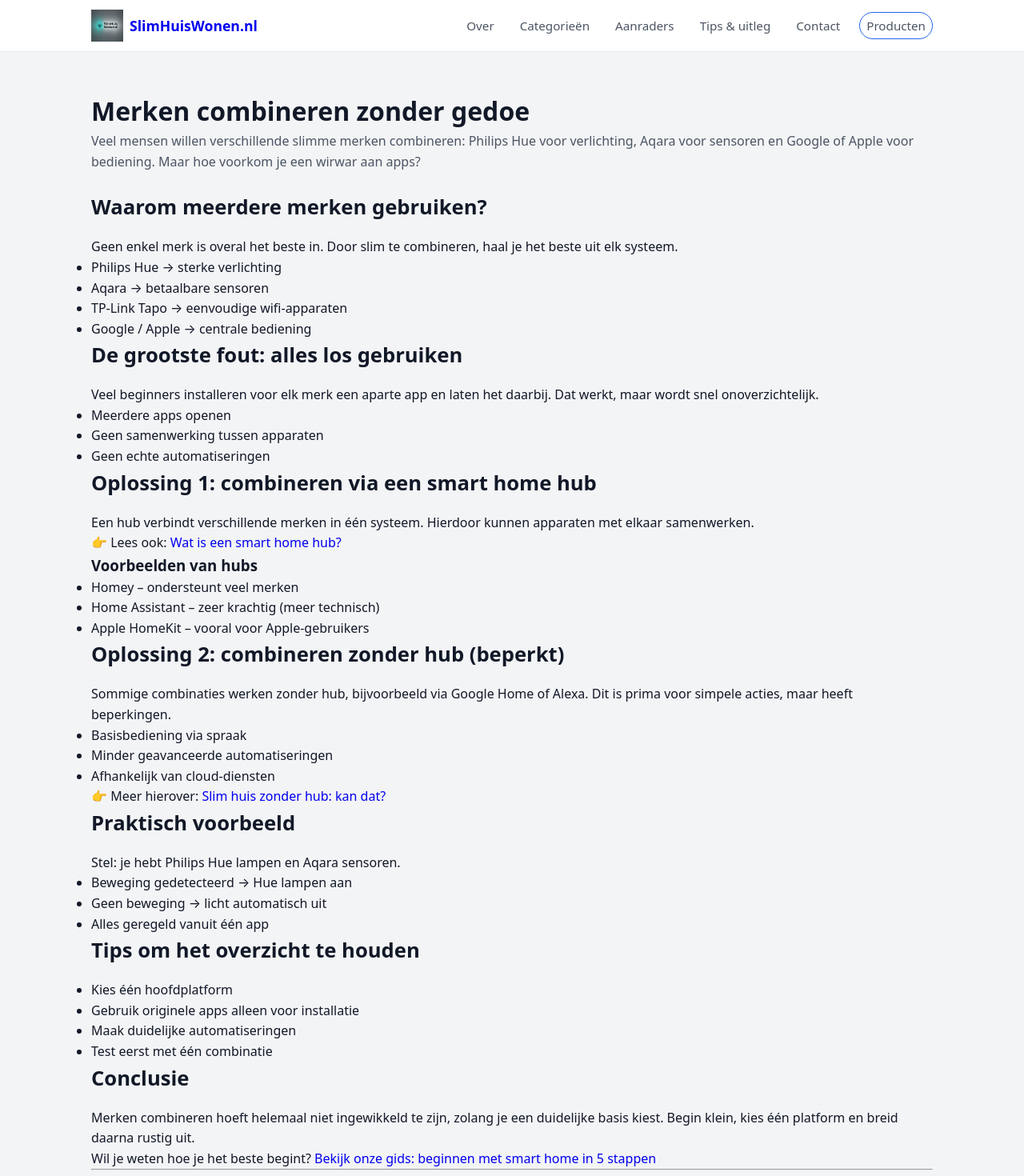
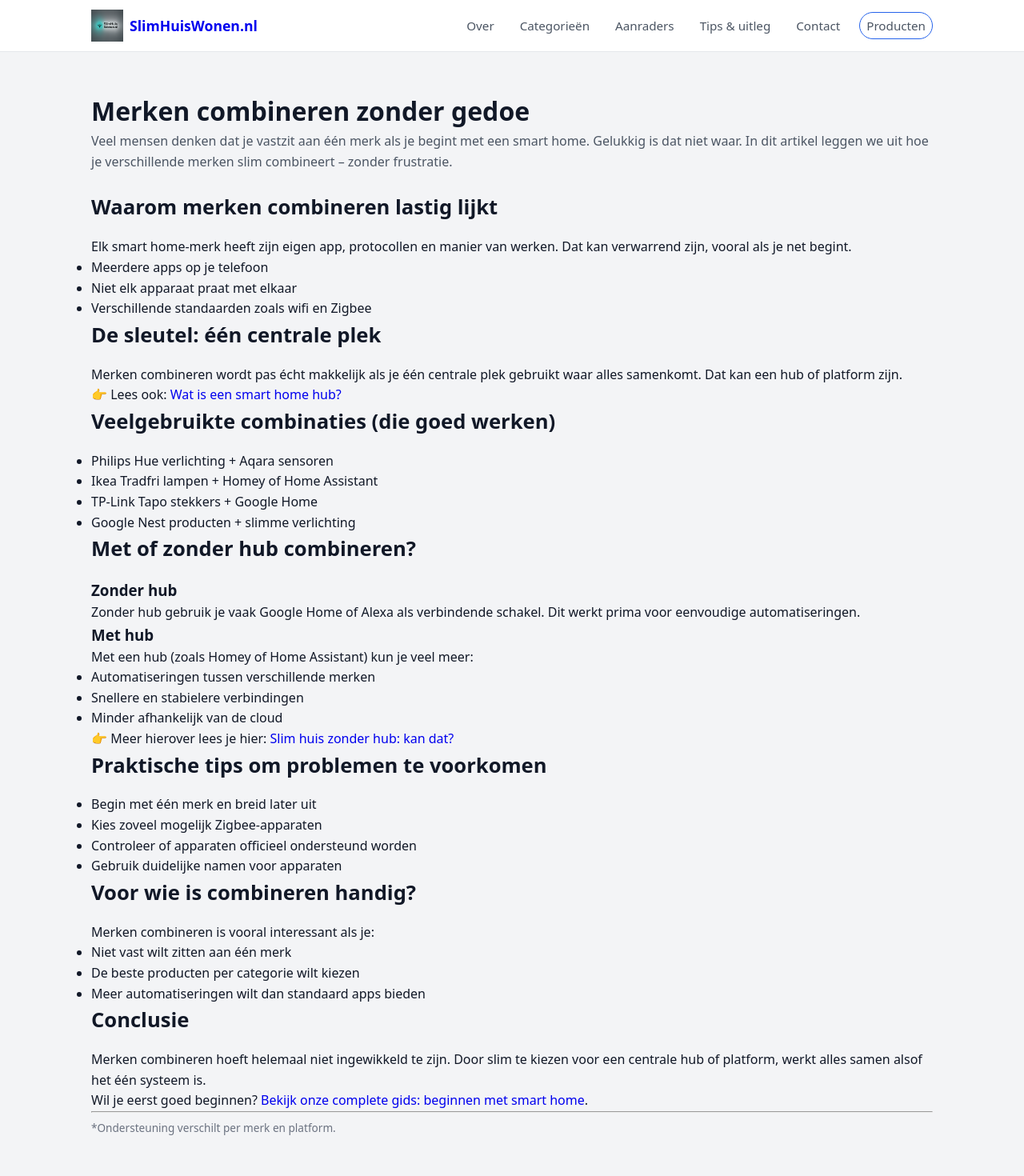
Before and after one commit to hafidgrad/SlimHuisWonen, a Next.js app: page /tips/merken-combineren-zonder-gedoe in a window 1280 px wide. Shown: the top 1470 px of the page at 80% size. Built offline with nearby package versions, Linux system fonts and the light colour scheme.

Commit message:
Add article: Merken combineren zonder gedoe

```diff
--- a/app/tips/merken-combineren-zonder-gedoe/page.jsx
+++ b/app/tips/merken-combineren-zonder-gedoe/page.jsx
@@ -3,9 +3,9 @@ import Footer from "@/components/Footer";
 import Link from "next/link";
 
 export const metadata = {
-  title: "Merken combineren zonder gedoe – slim huis uitleg",
+  title: "Merken combineren zonder gedoe in je smart home",
   description:
-    "Wil je Philips Hue, Ikea, Aqara, Nest of andere merken combineren? Zo bouw je een slim huis zonder frustratie of dubbele apps.",
+    "Wil je Philips Hue, Ikea, Aqara, Nest of andere merken combineren? Zo voorkom je problemen en laat je alles soepel samenwerken.",
   alternates: {
     canonical: "https://slimhuiswonen.nl/tips/merken-combineren-zonder-gedoe",
   },
@@ -21,43 +21,31 @@ export default function MerkenCombinerenZonderGedoe() {
           <h1>Merken combineren zonder gedoe</h1>
 
           <p className="section-intro">
-            Veel mensen willen verschillende slimme merken combineren:
-            Philips Hue voor verlichting, Aqara voor sensoren en Google of
-            Apple voor bediening. Maar hoe voorkom je een wirwar aan apps?
+            Veel mensen denken dat je vastzit aan één merk als je begint met
+            een smart home. Gelukkig is dat niet waar. In dit artikel leggen
+            we uit hoe je verschillende merken slim combineert – zonder
+            frustratie.
           </p>
 
-          <h2>Waarom meerdere merken gebruiken?</h2>
+          <h2>Waarom merken combineren lastig lijkt</h2>
 
           <p>
-            Geen enkel merk is overal het beste in. Door slim te combineren,
-            haal je het beste uit elk systeem.
+            Elk smart home-merk heeft zijn eigen app, protocollen en manier
+            van werken. Dat kan verwarrend zijn, vooral als je net begint.
           </p>
 
           <ul>
-            <li>Philips Hue → sterke verlichting</li>
-            <li>Aqara → betaalbare sensoren</li>
-            <li>TP-Link Tapo → eenvoudige wifi-apparaten</li>
-            <li>Google / Apple → centrale bediening</li>
+            <li>Meerdere apps op je telefoon</li>
+            <li>Niet elk apparaat praat met elkaar</li>
+            <li>Verschillende standaarden zoals wifi en Zigbee</li>
           </ul>
 
-          <h2>De grootste fout: alles los gebruiken</h2>
+          <h2>De sleutel: één centrale plek</h2>
 
           <p>
-            Veel beginners installeren voor elk merk een aparte app en laten
-            het daarbij. Dat werkt, maar wordt snel onoverzichtelijk.
-          </p>
-
-          <ul>
-            <li>Meerdere apps openen</li>
-            <li>Geen samenwerking tussen apparaten</li>
-            <li>Geen echte automatiseringen</li>
-          </ul>
-
-          <h2>Oplossing 1: combineren via een smart home hub</h2>
-
-          <p>
-            Een hub verbindt verschillende merken in één systeem. Hierdoor
-            kunnen apparaten met elkaar samenwerken.
+            Merken combineren wordt pas écht makkelijk als je één centrale
+            plek gebruikt waar alles samenkomt. Dat kan een hub of platform
+            zijn.
           </p>
 
           <p>
@@ -67,75 +55,82 @@ export default function MerkenCombinerenZonderGedoe() {
             </Link>
           </p>
 
-          <h3>Voorbeelden van hubs</h3>
+          <h2>Veelgebruikte combinaties (die goed werken)</h2>
 
           <ul>
-            <li>Homey – ondersteunt veel merken</li>
-            <li>Home Assistant – zeer krachtig (meer technisch)</li>
-            <li>Apple HomeKit – vooral voor Apple-gebruikers</li>
+            <li>Philips Hue verlichting + Aqara sensoren</li>
+            <li>Ikea Tradfri lampen + Homey of Home Assistant</li>
+            <li>TP-Link Tapo stekkers + Google Home</li>
+            <li>Google Nest producten + slimme verlichting</li>
           </ul>
 
-          <h2>Oplossing 2: combineren zonder hub (beperkt)</h2>
+          <h2>Met of zonder hub combineren?</h2>
 
+          <h3>Zonder hub</h3>
           <p>
-            Sommige combinaties werken zonder hub, bijvoorbeeld via Google Home
-            of Alexa. Dit is prima voor simpele acties, maar heeft beperkingen.
+            Zonder hub gebruik je vaak Google Home of Alexa als verbindende
+            schakel. Dit werkt prima voor eenvoudige automatiseringen.
+          </p>
+
+          <h3>Met hub</h3>
+          <p>
+            Met een hub (zoals Homey of Home Assistant) kun je veel meer:
           </p>
 
           <ul>
-            <li>Basisbediening via spraak</li>
-            <li>Minder geavanceerde automatiseringen</li>
-            <li>Afhankelijk van cloud-diensten</li>
+            <li>Automatiseringen tussen verschillende merken</li>
+            <li>Snellere en stabielere verbindingen</li>
+            <li>Minder afhankelijk van de cloud</li>
           </ul>
 
           <p>
-            👉 Meer hierover:{" "}
+            👉 Meer hierover lees je hier:{" "}
             <Link href="/tips/slim-huis-zonder-hub">
               Slim huis zonder hub: kan dat?
             </Link>
           </p>
 
-          <h2>Praktisch voorbeeld</h2>
+          <h2>Praktische tips om problemen te voorkomen</h2>
+
+          <ul>
+            <li>Begin met één merk en breid later uit</li>
+            <li>Kies zoveel mogelijk Zigbee-apparaten</li>
+            <li>Controleer of apparaten officieel ondersteund worden</li>
+            <li>Gebruik duidelijke namen voor apparaten</li>
+          </ul>
+
+          <h2>Voor wie is combineren handig?</h2>
 
           <p>
-            Stel: je hebt Philips Hue lampen en Aqara sensoren.
+            Merken combineren is vooral interessant als je:
           </p>
 
           <ul>
-            <li>Beweging gedetecteerd → Hue lampen aan</li>
-            <li>Geen beweging → licht automatisch uit</li>
-            <li>Alles geregeld vanuit één app</li>
-          </ul>
-
-          <h2>Tips om het overzicht te houden</h2>
-
-          <ul>
-            <li>Kies één hoofdplatform</li>
-            <li>Gebruik originele apps alleen voor installatie</li>
-            <li>Maak duidelijke automatiseringen</li>
-            <li>Test eerst met één combinatie</li>
+            <li>Niet vast wilt zitten aan één merk</li>
+            <li>De beste producten per categorie wilt kiezen</li>
+            <li>Meer automatiseringen wilt dan standaard apps bieden</li>
           </ul>
 
           <h2>Conclusie</h2>
 
           <p>
-            Merken combineren hoeft helemaal niet ingewikkeld te zijn, zolang
-            je een duidelijke basis kiest. Begin klein, kies één platform en
-            breid daarna rustig uit.
+            Merken combineren hoeft helemaal niet ingewikkeld te zijn. Door
+            slim te kiezen voor een centrale hub of platform, werkt alles
+            samen alsof het één systeem is.
           </p>
 
           <p>
-            Wil je weten hoe je het beste begint?
+            Wil je eerst goed beginnen?
             {" "}
             <Link href="/tips/beginnen-met-smart-home">
-              Bekijk onze gids: beginnen met smart home in 5 stappen
-            </Link>
+              Bekijk onze complete gids: beginnen met smart home
+            </Link>.
           </p>
 
           <hr />
 
           <p className="muted small">
-            *Ondersteuning verschilt per merk en kan veranderen.
+            *Ondersteuning verschilt per merk en platform.
           </p>
         </div>
       </main>
```
